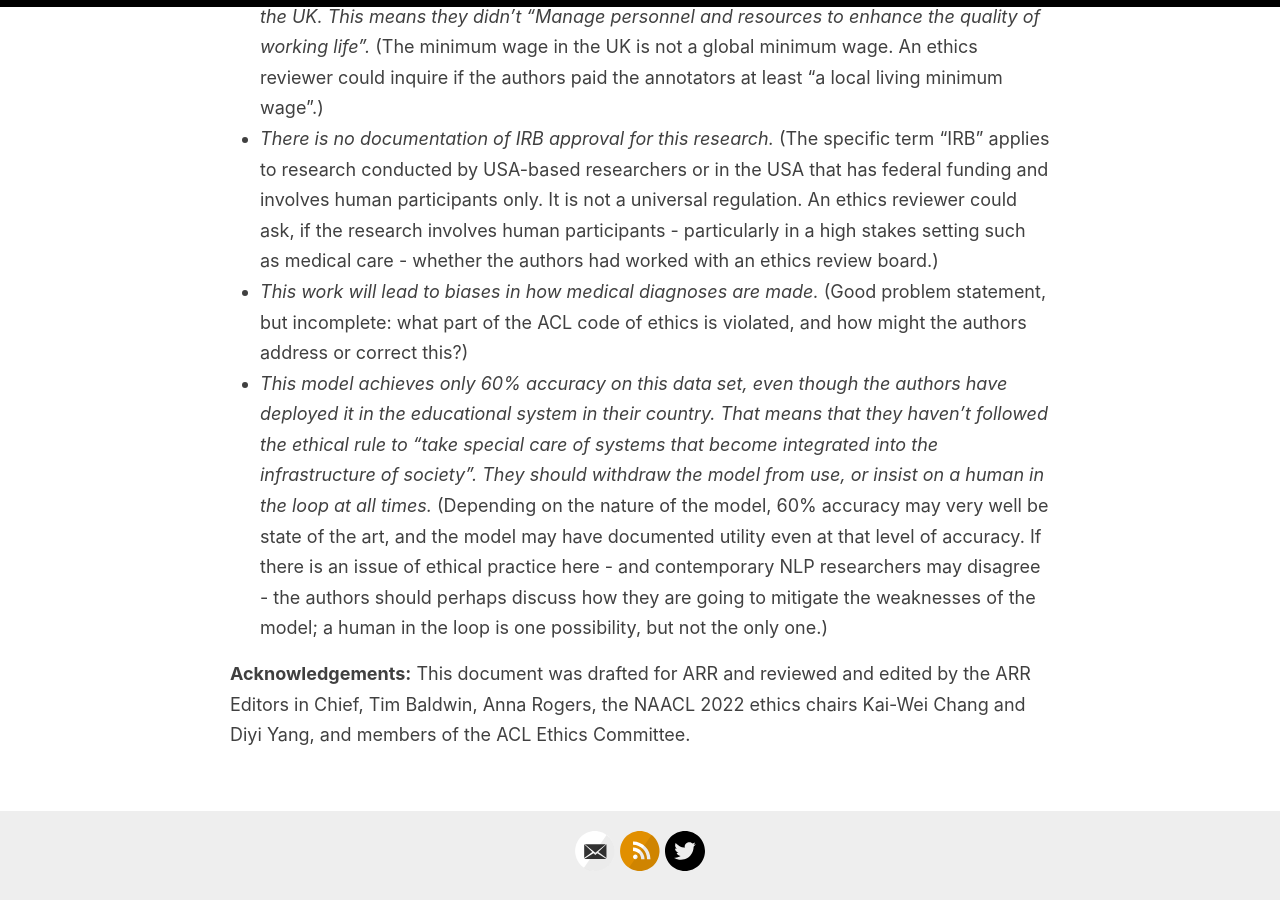
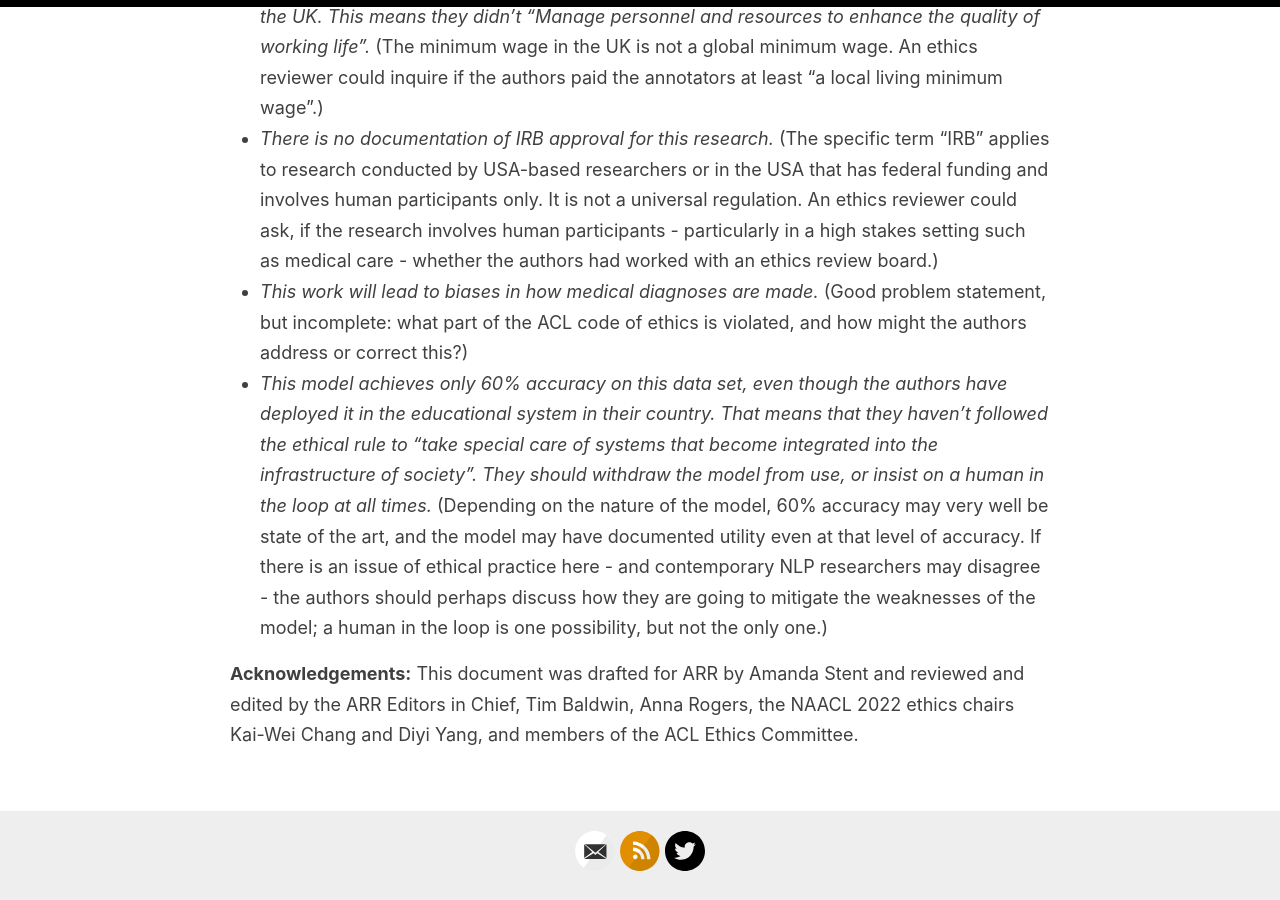
Before and after one commit to amitmerchant1990/reverie, a Jekyll site: the page built from ethicsreviewertutorial.md, in a window 1280 px wide and 900 px high, scrolled down 3446 px. Built offline with Jekyll 4.4.1, drawn with Linux system fonts in a browser that asks for light colours.

Commit message:
Update ethicsreviewertutorial.md

```diff
--- a/ethicsreviewertutorial.md
+++ b/ethicsreviewertutorial.md
@@ -47,4 +47,4 @@
 * *This work will lead to biases in how medical diagnoses are made.* (Good problem statement, but incomplete: what part of the ACL code of ethics is violated, and how might the authors address or correct this?)
 * *This model achieves only 60% accuracy on this data set, even though the authors have deployed it in the educational system in their country. That means that they haven’t followed the ethical rule to “take special care of systems that become integrated into the infrastructure of society”. They should withdraw the model from use, or insist on a human in the loop at all times.* (Depending on the nature of the model, 60% accuracy may very well be state of the art, and the model may have documented utility even at that level of accuracy. If there is an issue of ethical practice here - and contemporary NLP researchers may disagree - the authors should perhaps discuss how they are going to mitigate the weaknesses of the model; a human in the loop is one possibility, but not the only one.)
 
-__Acknowledgements:__ This document was drafted for ARR and reviewed and edited by the ARR Editors in Chief, Tim Baldwin, Anna Rogers, the NAACL 2022 ethics chairs Kai-Wei Chang and Diyi Yang, and members of the ACL Ethics Committee.
+__Acknowledgements:__ This document was drafted for ARR by Amanda Stent and reviewed and edited by the ARR Editors in Chief, Tim Baldwin, Anna Rogers, the NAACL 2022 ethics chairs Kai-Wei Chang and Diyi Yang, and members of the ACL Ethics Committee.
```
